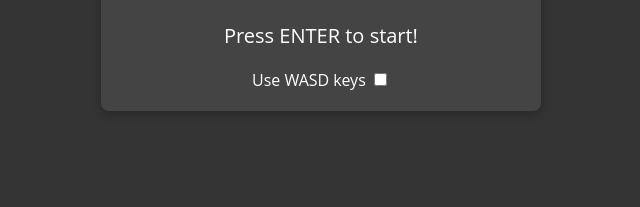
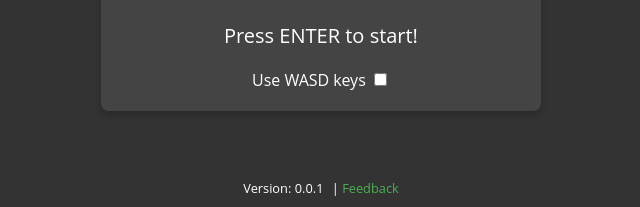
Before and after one commit to marabb01/HD2_Stratagems_Training, a plain HTML site: page index.html in a window 1280 px wide. Shown: the part 593-800 px from the top of the page, without its empty margins (319-959 px from the left). Drawn offline with Linux system fonts and the light colour scheme.

Commit message:
Adding feedback and version footer

```diff
--- a/css/style.css
+++ b/css/style.css
@@ -92,3 +92,28 @@ input[type="checkbox"]:focus + label {
     padding: 10px; /* Adjust padding for smaller screens */
   }
 }
+
+/* Footer styling */
+footer {
+  background-color: #333; /* Match this to your site’s header or main color */
+  color: white;
+  text-align: center;
+  padding: 10px 0;
+  position: absolute;
+  bottom: 0;
+  width: 100%;
+  font-size: 0.8em;
+}
+
+footer a {
+  color: #4CAF50; /* This could be your accent color */
+  text-decoration: none;
+}
+
+footer a:hover {
+  text-decoration: underline;
+}
+
+footer span {
+  margin-right: 5px;
+}
--- a/index.html
+++ b/index.html
@@ -25,6 +25,11 @@
     <input type="checkbox" id="controlToggle" name="controlToggle"/>
   </div>
 </div>
+<footer>
+  <span id="version-banner">Version: 0.0.1</span> |
+  <a href="https://github.com/marabb01/HD2_Stratagems_Training/issues" target="_blank" id="feedback-link">Feedback</a>
+</footer>
+<script src="js/version.js"></script>
 <script src="js/script.js"></script>
 <script src="js/stratagems.js"></script>
 </body>
--- a/js/script.js
+++ b/js/script.js
@@ -1,3 +1,18 @@
+document.addEventListener('DOMContentLoaded', function() {
+    // Display the version banner
+    const versionBanner = document.getElementById('version-banner');
+    if (versionBanner) {
+        versionBanner.innerHTML = `Version: ${APP_VERSION}`;
+    }
+
+    // Update feedback link
+    const feedbackLink = document.getElementById('feedback-link');
+    if (feedbackLink) {
+        feedbackLink.innerHTML = `<a href="https://github.com/marabb01/HD2_Stratagems_Training/issues" target="_blank">Feedback</a>`;
+    }
+});
+
+
 let canStartNewGame = true; // Boolean flag to control game start
 
 // Add an event listener for the control toggle checkbox
--- /dev/null
+++ b/js/version.js
@@ -0,0 +1,2 @@
+// TODO: This should be replaced with some automated semantic versioning system
+const APP_VERSION = '0.0.1'; // Example version number
```
